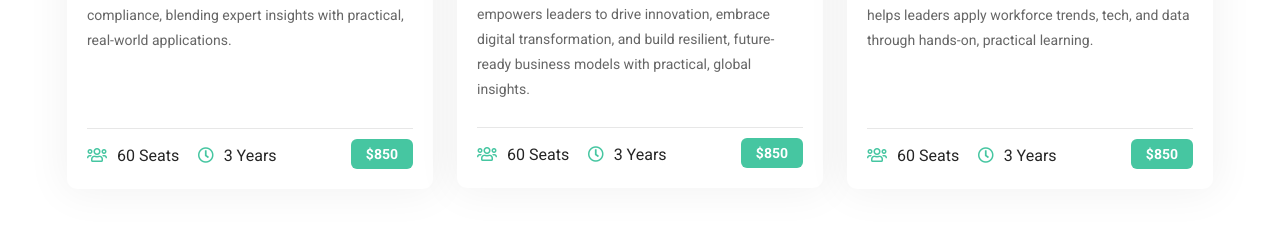
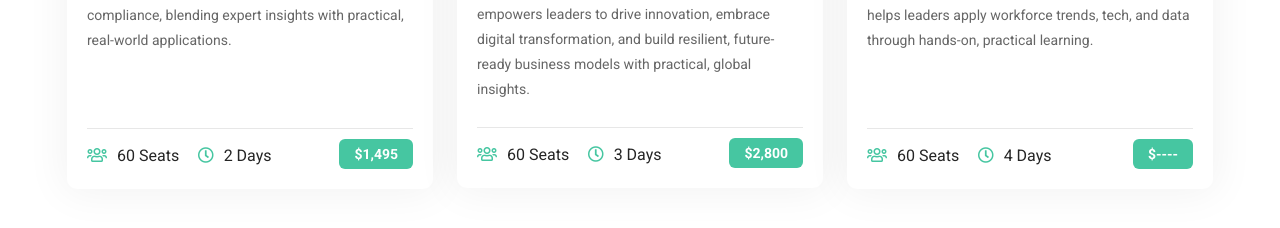
Before and after one commit to gomesromao/grow3, a plain HTML site: page index.html in a window 1280 px wide. Shown: the part 2160-2388 px from the top of the page. Drawn offline with Linux system fonts and the light colour scheme; files whose address does not match are found by name; a web font is replaced by a local one.

Commit message:
Update index.html

```diff
--- a/index.html
+++ b/index.html
@@ -933,9 +933,9 @@
 							<div class="course-meta">
 								<div class="meta-left">
 									<span><i class="far fa-users"></i>60 Seats</span>
-									<span><i class="far fa-clock"></i>3 Years</span>
+									<span><i class="far fa-clock"></i>2 Days</span>
 								</div>
-								<span class="price">$850</span>
+								<span class="price">$1,495</span>
 							</div>
 						</div>
 						<!--/ End Single Course -->
@@ -957,9 +957,9 @@
 							<div class="course-meta">
 								<div class="meta-left">
 									<span><i class="far fa-users"></i>60 Seats</span>
-									<span><i class="far fa-clock"></i>3 Years</span>
+									<span><i class="far fa-clock"></i>3 Days</span>
 								</div>
-								<span class="price">$850</span>
+								<span class="price">$2,800</span>
 							</div>
 						</div>
 						<!--/ End Single Course -->
@@ -981,9 +981,9 @@
 							<div class="course-meta">
 								<div class="meta-left">
 									<span><i class="far fa-users"></i>60 Seats</span>
-									<span><i class="far fa-clock"></i>3 Years</span>
+									<span><i class="far fa-clock"></i>4 Days</span>
 								</div>
-								<span class="price">$850</span>
+								<span class="price">$----</span>
 							</div>
 						</div>
 						<!--/ End Single Course -->
```
